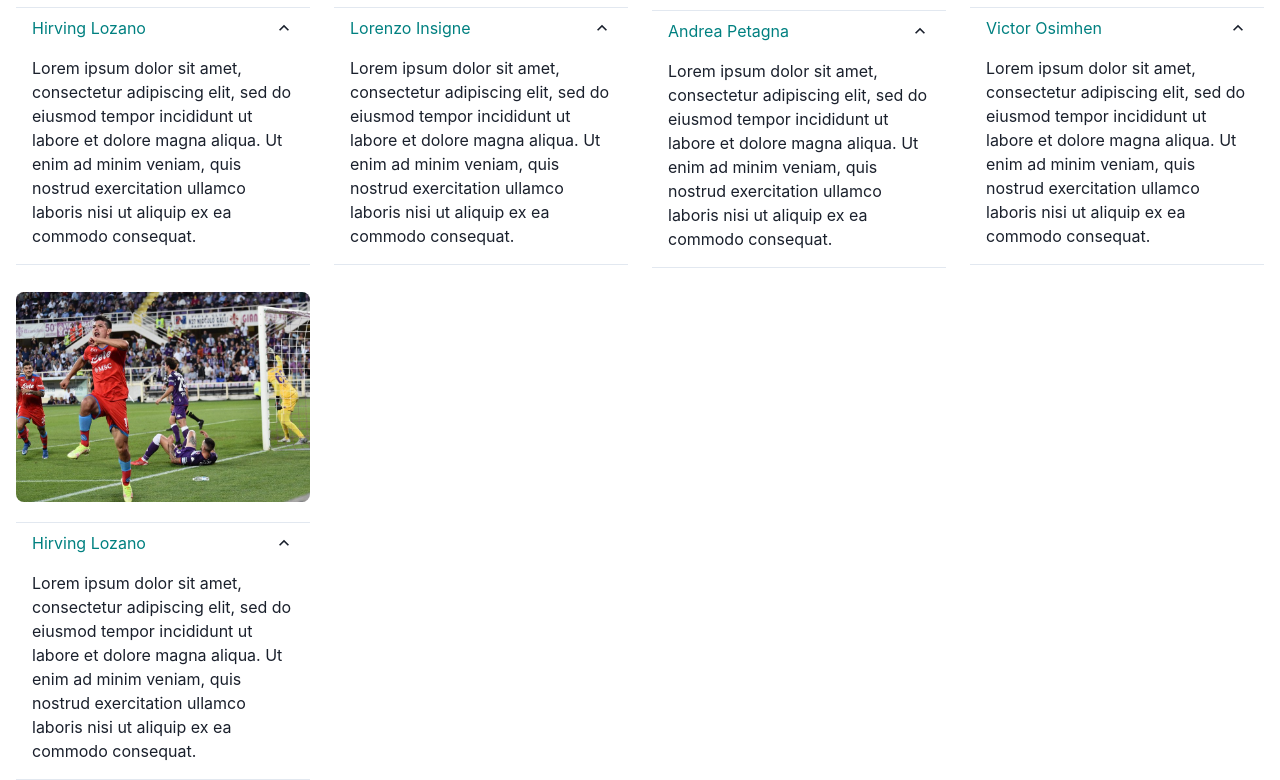
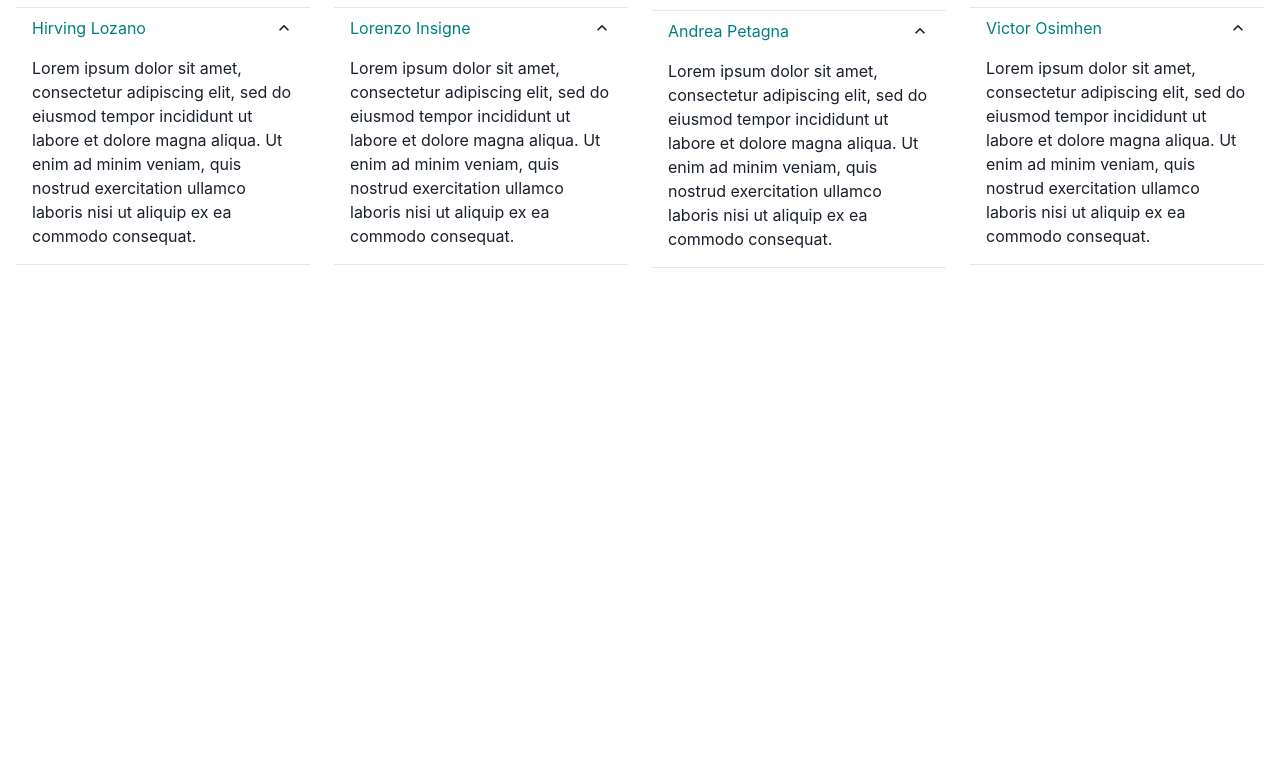
Before and after one commit to RickTurbo/napoli-Introduction, a React (Create React App) app: page / in a window 1280 px wide. Shown: the part 1043-1823 px from the top of the page. After the commit the page ends 1311 px from the top, so only its background shows below. Built offline with nearby package versions, Linux system fonts and the light colour scheme.

Commit message:
微調整

```diff
--- a/src/components/Banner.jsx
+++ b/src/components/Banner.jsx
@@ -21,9 +21,9 @@ function Banner() {
   return (
     <>
       <header>
-        <Flex alignItems="center" justifyContent="space-between" ml={6} mr={6} bg='gray'>
-          <Box zIndex='2'>
-            <Image boxSize="90px" src={napoliLogo} alt="brand"  />
+        <Flex alignItems="center" justifyContent="space-between" ml={6} mr={6}>
+          <Box zIndex="2">
+            <Image boxSize="90px" src={napoliLogo} alt="brand" />
           </Box>
           <Box>
             <Button pr={3} colorScheme="gray.600" fontSize="lg" variant="link">
@@ -73,7 +73,6 @@ function Banner() {
           <Heading>
             <Box>ナポリの選手紹介</Box>
           </Heading>
-
         </Container>
       </Box>
 
@@ -94,7 +93,7 @@ function Banner() {
               <AccordionItem>
                 <h2>
                   <AccordionButton>
-                    <Box flex="1" textAlign="left" color="teal"　>
+                    <Box flex="1" textAlign="left" color="teal">
                       Hirving Lozano
                     </Box>
                     <AccordionIcon />
@@ -109,7 +108,15 @@ function Banner() {
               </AccordionItem>
             </Accordion>
           </Box>
-          <Box>
+          <Box
+            mt={{
+              sm: "10",
+              md: "0",
+              lg: "0",
+              xl: "0",
+              base: "10",
+            }}
+          >
             <Image w="100%" src={Insigne} borderRadius="lg" />
             <Accordion defaultIndex={[0]} allowMultiple mt={5}>
               <AccordionItem>
@@ -130,7 +137,15 @@ function Banner() {
               </AccordionItem>
             </Accordion>
           </Box>
-          <Box>
+          <Box
+            mt={{
+              sm: "10",
+              md: "0",
+              lg: "0",
+              xl: "0",
+              base: "10",
+            }}
+          >
             <Image w="100%" src={Petagna} borderRadius="lg" />
             <Accordion defaultIndex={[0]} allowMultiple mt={3}>
               <AccordionItem>
@@ -151,7 +166,15 @@ function Banner() {
               </AccordionItem>
             </Accordion>
           </Box>
-          <Box>
+          <Box
+            mt={{
+              sm: "10",
+              md: "0",
+              lg: "0",
+              xl: "0",
+              base: "10",
+            }}
+          >
             <Image w="100%" src={Osimhen} borderRadius="lg" />
             <Accordion defaultIndex={[0]} allowMultiple mt={5}>
               <AccordionItem>
@@ -172,27 +195,6 @@ function Banner() {
               </AccordionItem>
             </Accordion>
           </Box>
-          <Box>
-            <Image w="100%" src={Lozano} borderRadius="lg" />
-            <Accordion defaultIndex={[0]} allowMultiple mt={5}>
-              <AccordionItem>
-                <h2>
-                  <AccordionButton>
-                    <Box flex="1" textAlign="left" color="teal"　>
-                      Hirving Lozano
-                    </Box>
-                    <AccordionIcon />
-                  </AccordionButton>
-                </h2>
-                <AccordionPanel pb={4}>
-                  Lorem ipsum dolor sit amet, consectetur adipiscing elit, sed
-                  do eiusmod tempor incididunt ut labore et dolore magna aliqua.
-                  Ut enim ad minim veniam, quis nostrud exercitation ullamco
-                  laboris nisi ut aliquip ex ea commodo consequat.
-                </AccordionPanel>
-              </AccordionItem>
-            </Accordion>
-          </Box>
         </Grid>
       </Container>
     </>
```
